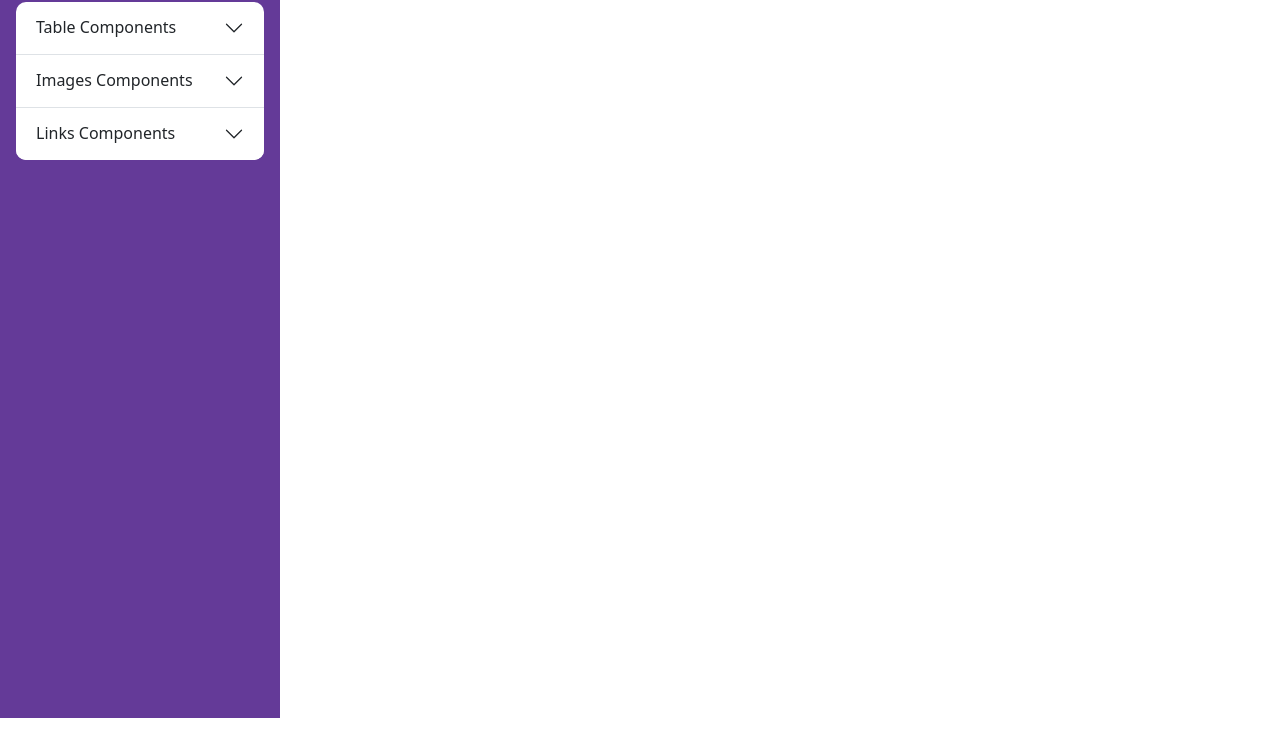
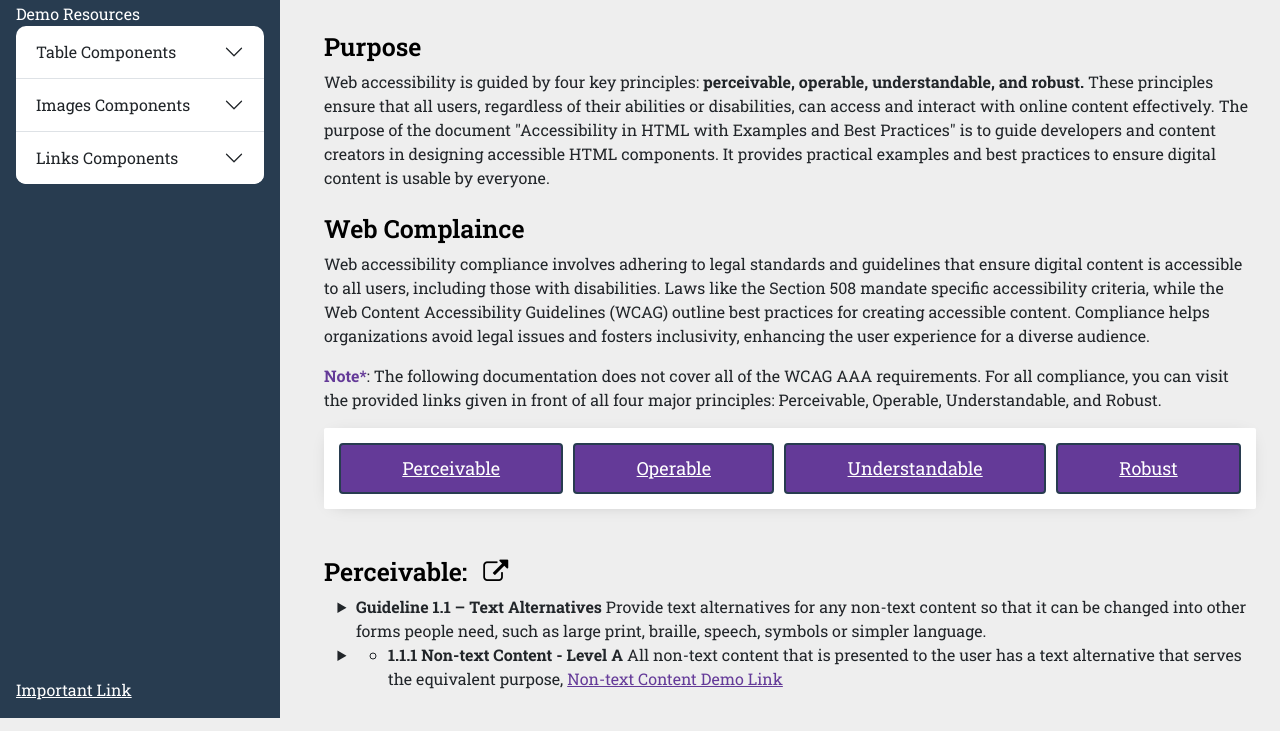
Before and after one commit to MubeenFayyaz-Arbisoft/web-accessibility.github.io, a plain HTML site: page home-main.html in a window 1280 px wide. Shown: the part 82-813 px from the top of the page. Drawn offline with nearby package versions, Linux system fonts and the light colour scheme.

Commit message:
accessability home page continue

```diff
--- a/css/style.css
+++ b/css/style.css
@@ -1,3 +1,81 @@
-body{
-  font-size: 20px;
-  }
+:root {
+  --rainbow-gradient: linear-gradient(
+    -90deg,
+    #000000 0,
+    #35c3ff 30%,
+    #2b7b94 50%,
+    #2a9d36 70%,
+    #643a98 90%,
+    #643a98 100%
+  );
+  --primary-color:#643a98;
+  --secondary-color: #283c50;
+}
+
+
+body {
+  font-family: "Roboto Slab", serif;
+  background-color: #eee;
+}
+.sidebar {
+  background-color: var(--secondary-color);
+  max-width: 280px;
+  min-width: 280px;
+  height: 100vh;
+  position: fixed;
+}
+.content{
+  margin-left: 300px;
+}
+.link-action {
+  font-size: 16px;
+}
+.link-color-white {
+  color: white;
+}
+.main-heading,
+.sub-title {
+  font-size: 35px;
+  font-weight: 600;
+  background-image: var(--rainbow-gradient, #fff);
+  background-size: 100%;
+  background-repeat: repeat;
+  -webkit-background-clip: text;
+  -webkit-text-fill-color: transparent;
+}
+.sub-title {
+  font-size: 25px;
+  background-image: none;
+  background-color: #000000;
+}
+
+
+li.compliance-item {
+  background-color: var(--primary-color);
+  border: 2px solid var(--secondary-color);
+  padding: 10px 15px;
+  flex-grow: 1;
+  text-align: center;
+  border-radius: 4px;
+}
+li.compliance-item:hover {
+  background-color: var(--secondary-color);
+  border:2px dotted #b1cae3 !important;;
+}
+ul.compliance-list {
+  box-shadow: 0px 2px 18px -10px rgba(0, 0, 0, 0.3);
+    padding: 0;
+    display: flex;
+    list-style-type: none;
+    gap: 10px;
+    background: #fff;
+    padding: 15px;
+    border-radius: 2px;
+    position: sticky;
+    top: 0;
+}
+a.compliance-link {
+  font-size: 18px;
+  color: #fff;
+  text-align: center;
+}
--- a/home-main.html
+++ b/home-main.html
@@ -42,15 +42,7 @@
   </head>
   <body>
     <main class="d-flex flex-nowrap gap-3 align-items-stretch">
-      <aside
-        class="p-3"
-        style="
-          background-color: #643a98;
-          max-width: 280px;
-          min-width: 280px;
-          height: 100vh;
-        "
-      >
+      <aside class="p-3 d-flex flex-column sidebar" style="">
         <div class="flex-shrink-0">
           <a
             href="https://mubeenfayyaz-arbisoft.github.io/Web-Accessibility/home-main.html"
@@ -68,10 +60,12 @@
               Web Accessibility</span
             >
           </a>
+          <span class="demo-label" style="color: white">Demo Resources</span>
+
           <div
             class="accordion accordion-flush"
             id="accordionFlushExample"
-            style="border-radius: 10px; overflow: hidden"
+            style="border-radius: 10px; overflow: hidden; position: relative"
           >
             <div class="accordion-item">
               <h2 class="accordion-header" id="flush-headingOne">
@@ -96,7 +90,7 @@
                   <a
                     href="https://mubeenfayyaz-arbisoft.github.io/Web-Accessibility/table.html"
                     style="color: #643a98"
-                    class="font-weight-bold"
+                    class="font-weight-bold link-action"
                     >Table</a
                   >
                 </div>
@@ -161,8 +155,92 @@
             </div>
           </div>
         </div>
+        <div class="footer-link mt-auto">
+          <a
+            href="https://drive.google.com/drive/folders/1mzpfPiL1eeIeHPRQ2cEzHDLS9bU-AAp4"
+            class="link-color-white"
+            >Important Link</a
+          >
+        </div>
       </aside>
-      <section class="w-100">this is the content</section>
+      <section class="w-100 p-4 content">
+        <h1 class="main-heading mb-5">
+          Accessibility in HTML with Examples & Best Practices
+        </h1>
+        <h2 class="sub-title">Purpose</h2>
+        <p>
+          Web accessibility is guided by four key principles:
+          <strong> perceivable, operable, understandable, and robust.</strong>
+          These principles ensure that all users, regardless of their abilities
+          or disabilities, can access and interact with online content
+          effectively. The purpose of the document "Accessibility in HTML with
+          Examples and Best Practices" is to guide developers and content
+          creators in designing accessible HTML components. It provides
+          practical examples and best practices to ensure digital content is
+          usable by everyone.
+        </p>
+        <h2 class="sub-title mt-4">Web Complaince</h2>
+        <p>
+          Web accessibility compliance involves adhering to legal standards and
+          guidelines that ensure digital content is accessible to all users,
+          including those with disabilities. Laws like the Section 508 mandate
+          specific accessibility criteria, while the Web Content Accessibility
+          Guidelines (WCAG) outline best practices for creating accessible
+          content. Compliance helps organizations avoid legal issues and fosters
+          inclusivity, enhancing the user experience for a diverse audience.
+        </p>
+        <p>
+          <strong style="color: #643a98">Note*</strong>: The following documentation does not cover all of the WCAG AAA requirements. For all compliance, you can visit the provided links given in front of all four major principles: Perceivable, Operable, Understandable, and Robust.
+        </p>
+        <ul class="compliance-list">
+          <li class="compliance-item">
+            <a href="#perceivable" class="compliance-link">Perceivable</a>
+          </li>
+          <li class="compliance-item">
+            <a href="#" class="compliance-link">Operable</a>
+          </li>
+          <li class="compliance-item">
+            <a href="#" class="compliance-link">Understandable</a>
+          </li>
+          <li class="compliance-item">
+            <a href="#" class="compliance-link">Robust</a>
+          </li>
+        </ul>
+        <div id="perceivable" class="mt-5">
+          <h2 class="sub-title mt-4 d-flex gap-3">
+            Perceivable:
+            <a
+              target="_blank"
+              href="https://www.w3.org/WAI/WCAG22/quickref/?versions=2.2&currentsidebar=%23col_overview#principle1"
+              ><i class="fa fa-external-link" aria-hidden="true"></i
+            ></a>
+          </h2>
+          <ul style="list-style-type: disclosure-closed">
+            <li>
+              <strong> Guideline 1.1 – Text Alternatives </strong>Provide text
+              alternatives for any non-text content so that it can be changed
+              into other forms people need, such as large print, braille,
+              speech, symbols or simpler language.
+            </li>
+
+            <li>
+              <ul>
+                <li>
+                  <strong> 1.1.1 Non-text Content - Level A</strong> All
+                  non-text content that is presented to the user has a text
+                  alternative that serves the equivalent purpose,
+                  <a
+                    style="color: #643a98"
+                    class="font-weight-bold"
+                    href="https://mubeenfayyaz-arbisoft.github.io/Web-Accessibility/table.html"
+                    >Non-text Content Demo Link</a
+                  >
+                </li>
+              </ul>
+            </li>
+          </ul>
+        </div>
+      </section>
     </main>
   </body>
 </html>
```
